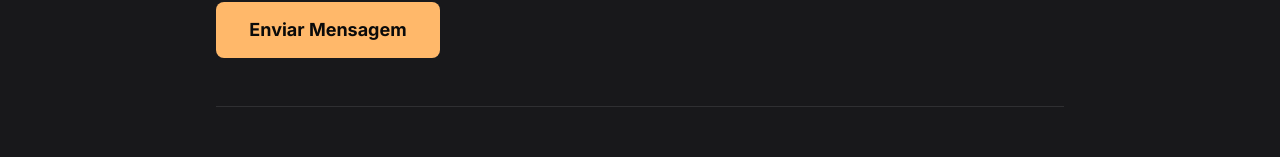
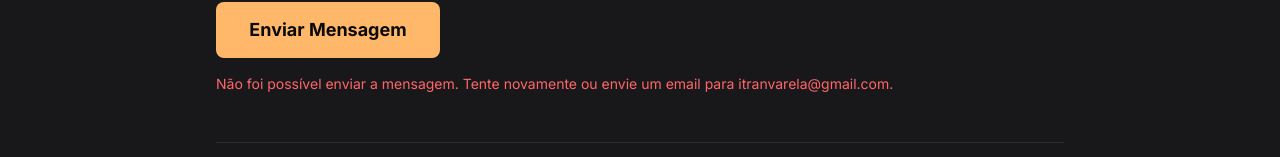
Before and after one commit to brunavarela/itran-film, a React (Vite) app: page / in a window 1280 px wide. Both pictures are taken after typing "Sample", "name@example.com", "5551234", "Sample" into the empty fields and a click on the button "Enviar Mensagem". Shown: the part 4332-4489 px from the top of the page. Built offline with nearby package versions, Linux system fonts and the light colour scheme; no server answers.

Commit message:
feat: integra envio de emails no formulário de contato via Web3Forms

```diff
--- a/src/components/Contact.tsx
+++ b/src/components/Contact.tsx
@@ -1,3 +1,9 @@
+import { useState } from 'react'
+
+const WEB3FORMS_ACCESS_KEY = '93874348-e138-4e59-a0bc-6e739c0e76e0'
+
+type Status = 'idle' | 'submitting' | 'success' | 'error'
+
 function InstagramIcon() {
   return (
     <svg width="20" height="20" viewBox="0 0 20 20" fill="none">
@@ -9,6 +15,32 @@ function InstagramIcon() {
 }
 
 export default function Contact() {
+  const [status, setStatus] = useState<Status>('idle')
+
+  const handleSubmit = async (e: React.FormEvent<HTMLFormElement>) => {
+    e.preventDefault()
+    const form = e.currentTarget
+    setStatus('submitting')
+
+    try {
+      const response = await fetch('https://api.web3forms.com/submit', {
+        method: 'POST',
+        headers: { Accept: 'application/json' },
+        body: new FormData(form),
+      })
+      const result = await response.json()
+
+      if (result.success) {
+        setStatus('success')
+        form.reset()
+      } else {
+        setStatus('error')
+      }
+    } catch {
+      setStatus('error')
+    }
+  }
+
   return (
     <section id="contato" className="bg-zinc-900 py-16 lg:py-32">
       <div className="flex justify-center">
@@ -21,7 +53,11 @@ export default function Contact() {
             <span className="text-orange-300">Conosco</span>
           </h2>
 
-          <form className="mt-10 lg:mt-16" onSubmit={(e) => e.preventDefault()}>
+          <form className="mt-10 lg:mt-16" onSubmit={handleSubmit}>
+            <input type="hidden" name="access_key" value={WEB3FORMS_ACCESS_KEY} />
+            <input type="hidden" name="subject" value="Novo contato pelo site ITRAN FILM" />
+            <input type="checkbox" name="botcheck" tabIndex={-1} autoComplete="off" className="hidden" aria-hidden="true" />
+
             <div className="grid grid-cols-1 sm:grid-cols-2 gap-4 sm:gap-9">
               <div className="flex flex-col">
                 <label
@@ -32,6 +68,8 @@ export default function Contact() {
                 </label>
                 <input
                   type="text"
+                  name="name"
+                  required
                   placeholder="Seu nome"
                   className="h-12 px-4 bg-zinc-900 rounded-lg border border-white/10 text-white/50 text-base placeholder:text-white/50 focus:outline-none focus:border-orange-300/50 transition-colors"
                   style={{ fontFamily: 'Inter' }}
@@ -46,6 +84,8 @@ export default function Contact() {
                 </label>
                 <input
                   type="email"
+                  name="email"
+                  required
                   placeholder="seu@email.com"
                   className="h-12 px-4 bg-zinc-900 rounded-lg border border-white/10 text-white/50 text-base placeholder:text-white/50 focus:outline-none focus:border-orange-300/50 transition-colors"
                   style={{ fontFamily: 'Inter' }}
@@ -62,6 +102,7 @@ export default function Contact() {
               </label>
               <input
                 type="tel"
+                name="phone"
                 placeholder="(XX) XXXX-XXXX"
                 className="h-12 px-4 bg-zinc-900 rounded-lg border border-white/10 text-white/50 text-base placeholder:text-white/50 focus:outline-none focus:border-orange-300/50 transition-colors"
                 style={{ fontFamily: 'Inter' }}
@@ -76,6 +117,8 @@ export default function Contact() {
                 Mensagem
               </label>
               <textarea
+                name="message"
+                required
                 placeholder="Conte-nos sobre seu projeto..."
                 rows={7}
                 className="px-4 py-3 bg-zinc-900 rounded-lg border border-white/10 text-white/50 text-base placeholder:text-white/50 leading-6 resize-none focus:outline-none focus:border-orange-300/50 transition-colors"
@@ -85,11 +128,23 @@ export default function Contact() {
 
             <button
               type="submit"
-              className="w-full sm:w-56 h-14 bg-orange-300 rounded-lg text-neutral-950 text-lg font-bold cursor-pointer hover:bg-orange-200 transition-colors"
+              disabled={status === 'submitting'}
+              className="w-full sm:w-56 h-14 bg-orange-300 rounded-lg text-neutral-950 text-lg font-bold cursor-pointer hover:bg-orange-200 transition-colors disabled:opacity-60 disabled:cursor-not-allowed"
               style={{ fontFamily: 'Inter' }}
             >
-              Enviar Mensagem
+              {status === 'submitting' ? 'Enviando...' : 'Enviar Mensagem'}
             </button>
+
+            {status === 'success' && (
+              <p className="mt-4 text-green-400 text-sm" style={{ fontFamily: 'Inter' }}>
+                Mensagem enviada com sucesso! Entraremos em contato em breve.
+              </p>
+            )}
+            {status === 'error' && (
+              <p className="mt-4 text-red-400 text-sm" style={{ fontFamily: 'Inter' }}>
+                Não foi possível enviar a mensagem. Tente novamente ou envie um email para itranvarela@gmail.com.
+              </p>
+            )}
           </form>
 
           <div className="mt-12 pt-12 border-t border-white/10 flex flex-col sm:flex-row sm:justify-between sm:items-center gap-6 sm:gap-0">
```
